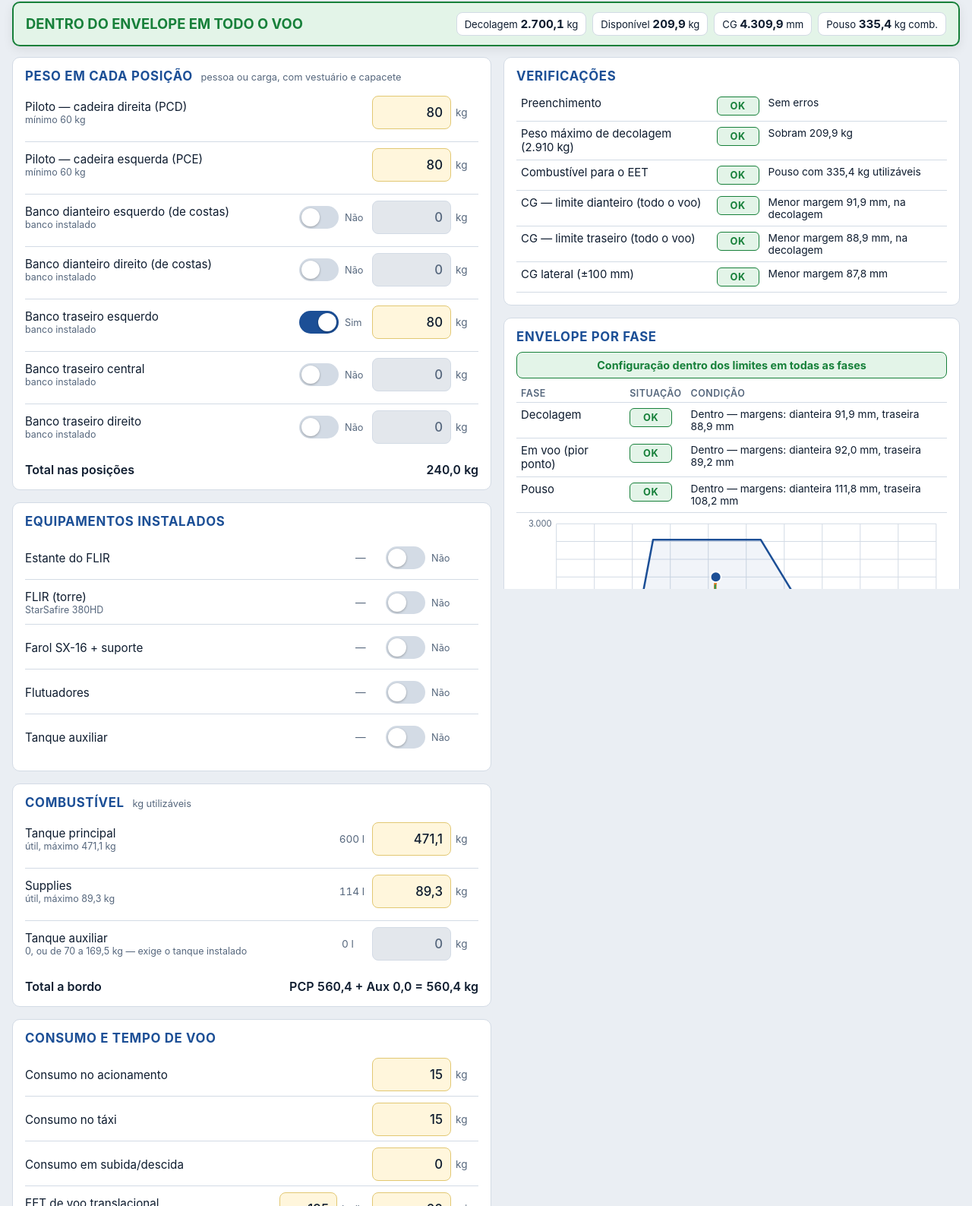
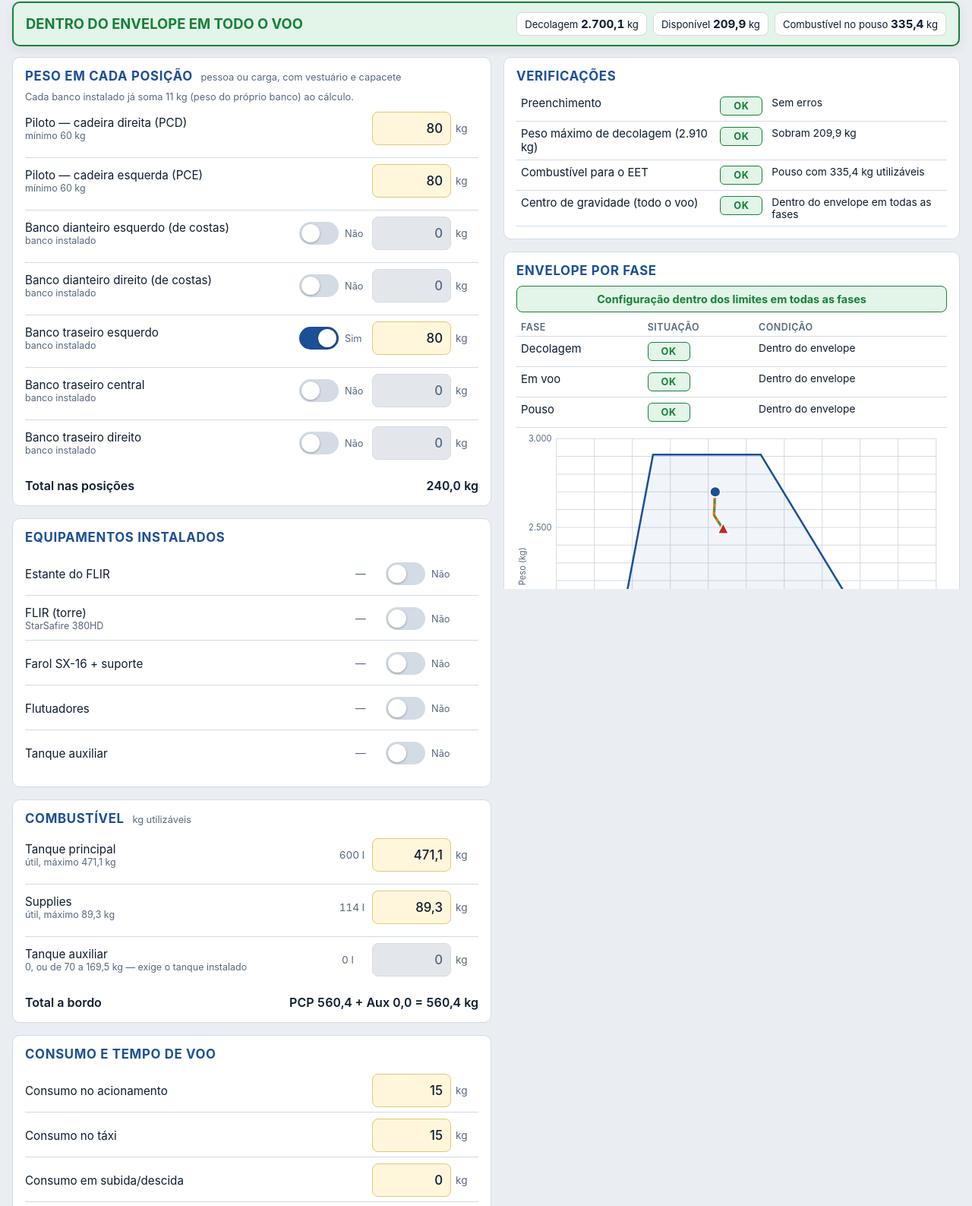
Before and after one commit to JansenFM/pb135, a plain HTML site: page index.html in a window 1280 px wide. Shown: the part 68-1655 px from the top of the page at 76% size. Drawn offline with Linux system fonts and the light colour scheme.

Commit message:
Add files via upload

```diff
--- a/index.html
+++ b/index.html
@@ -150,7 +150,7 @@ footer { color: var(--muted); font-size: .78rem; padding: 0 0 24px; max-width: 8
 <header class="top">
   <div>
     <h1>Peso e Balanceamento — EC 135 T2+</h1>
-    <div class="sub"><span id="anvNote"></span> · <span id="offTag">Preparando uso offline…</span></div>
+    <div class="sub"><span id="anvNote"></span><span id="offTag"></span></div>
   </div>
   <div class="seg" role="group" aria-label="Aeronave">
     <button type="button" id="anv-PR-RFA" data-anv="PR-RFA">PR-RFA</button>
@@ -165,8 +165,7 @@ footer { color: var(--muted); font-size: .78rem; padding: 0 0 24px; max-width: 8
   <div class="chips">
     <span class="chip">Decolagem <b id="cW"></b> kg</span>
     <span class="chip">Disponível <b id="cD"></b> kg</span>
-    <span class="chip">CG <b id="cX"></b> mm</span>
-    <span class="chip">Pouso <b id="cF"></b> kg comb.</span>
+    <span class="chip">Combustível no pouso <b id="cF"></b> kg</span>
   </div>
 </section>
 
@@ -174,6 +173,7 @@ footer { color: var(--muted); font-size: .78rem; padding: 0 0 24px; max-width: 8
   <div class="col inputs">
     <section class="card">
       <h2>Peso em cada posição <small>pessoa ou carga, com vestuário e capacete</small></h2>
+      <p class="note" style="margin:0 0 6px">Cada banco instalado já soma 11 kg (peso do próprio banco) ao cálculo.</p>
       <div class="rows" id="posRows"></div>
       <div class="total"><span>Total nas posições</span><span class="num" id="posTotal"></span></div>
     </section>
@@ -196,17 +196,11 @@ footer { color: var(--muted); font-size: .78rem; padding: 0 0 24px; max-width: 8
 
     <section class="card">
       <h2>Materiais embarcados <small>padrão Ceoar já preenchido</small></h2>
+      <p class="note" style="margin:0 0 6px">Locais: Frente (cabine dos pilotos), Meio, Trás e Bagageiro.</p>
       <div class="mats" id="matRows"></div>
       <div class="total"><span>Total de materiais</span><span class="num" id="matTotal"></span></div>
     </section>
 
-    <section class="card">
-      <details class="cfg">
-        <summary>Configuração técnica</summary>
-        <p>Alterar só com documento de suporte (FLM, FMS ou ficha de pesagem).</p>
-        <div class="rows" id="cfgRows"></div>
-      </details>
-    </section>
   </div>
 
   <div class="col results">
@@ -219,17 +213,18 @@ footer { color: var(--muted); font-size: .78rem; padding: 0 0 24px; max-width: 8
       <h2>Envelope por fase</h2>
       <div class="banner" id="envBanner"></div>
       <table class="t"><thead><tr><th>Fase</th><th>Situação</th><th>Condição</th></tr></thead><tbody id="phases"></tbody></table>
-      <svg class="chart" id="chart" viewBox="0 0 560 400" role="img" aria-label="Envelope longitudinal do CG"></svg>
+      <svg class="chart" id="chart" viewBox="0 0 560 400" role="img" aria-label="Envelope do CG: posição na decolagem e no pouso"></svg>
       <div class="legend">
         <span><i id="lgEnv" style="border-color: var(--accent)"></i>Envelope (FLM Fig. 6-2)</span>
         <span><i style="border-color: var(--traj-a)"></i>CG em voo: auxiliar esvaziado primeiro</span>
         <span><i style="border-color: var(--traj-f); border-top-style: dashed"></i>CG em voo: auxiliar transferido de imediato</span>
       </div>
-      <div class="note">As duas linhas de voo só se separam quando há combustível no auxiliar. Círculo = decolagem; triângulo = pouso.</div>
+      <div class="legend"><span><b style="color:var(--accent);font-size:1.1rem">●</b> Bola = decolagem</span><span><b style="color:var(--bad);font-size:1.1rem">▲</b> Triângulo = pouso</span></div>
+      <div class="note">As duas linhas de voo só se separam quando há combustível no tanque auxiliar.</div>
     </section>
 
     <section class="card">
-      <h2>Números do voo</h2>
+      <h2>Peso e combustível</h2>
       <table class="t"><thead><tr><th></th><th style="text-align:right">Decolagem</th><th style="text-align:right">Pouso</th></tr></thead><tbody id="nums"></tbody></table>
     </section>
 
@@ -247,9 +242,9 @@ footer { color: var(--muted); font-size: .78rem; padding: 0 0 24px; max-width: 8
 </main>
 
 <footer>
-  Cálculo idêntico à planilha "PB_EC135_Ceoar v5" (FLM EC 135 T2+ Seção 6, ficha Helisul PR-RFC de 20/02/2025, FMS 9.2-25 Rev. 2), validado em 472 cenários.
+  Cálculo conforme o FLM EC 135 T2+ (Seção 6) e a ficha de pesagem da aeronave, validado contra a planilha Ceoar em 472 cenários.
   Ferramenta de apoio ao planejamento: a responsabilidade pelo peso e balanceamento é do piloto em comando.
-  Os dados ficam salvos só neste aparelho. Versão offline 1.0 (06/11/2026).
+  Os dados ficam salvos só neste aparelho. Versão 1.1 (06/11/2026).
 </footer>
 
 <div class="toast" id="toast" role="alert"></div>
@@ -279,11 +274,11 @@ const PB = (() => {
     { id: 'aftR', name: 'Banco traseiro direito', x: 4243, y: 408 },
   ];
   const HOLES = [3684, 3709, 3735, 3760, 3786, 3811, 3836, 3862, 3887, 3913, 3938, 3963, 3988, 4014, 4040, 4065, 4090, 4116, 4141, 4167, 4192, 4217, 4243];
-  const LOCS = ['Cabine dos pilotos', 'Frente', 'Meio', 'Trás', 'Bagageiro'];
-  const LOC_X = { 'Frente': 3558, 'Meio': 4320, 'Trás': 4955, 'Bagageiro': 5000 };
+  const LOCS = ['Frente', 'Meio', 'Trás', 'Bagageiro'];   // Frente = cabine dos pilotos (braço do piloto)
+  const LOC_X = { 'Meio': 4320, 'Trás': 4955, 'Bagageiro': 5000 };
   const ITEMS = [['Manuais Airbus', 4.1, 1, 'Meio'], ['Checklists Ceoar', 1.8, 1, 'Frente'], ['Documentos obrigatórios', 1.6, 1, 'Meio'], ['MAPO', 1.2, 1, 'Meio'],
     ['Diário de bordo', 0.5, 1, 'Meio'], ['Material do FLIR', 0.7, 1, 'Trás'], ['iPad reserva', 1.2, 1, 'Meio'], ['Fone antigo', 1.0, 0, ''],
-    ['Fone novo', 0.6, 2, 'Cabine dos pilotos'], ['Sacola de bloqueios', 13.9, 1, 'Bagageiro'], ['Copo coletor', 1.1, 1, 'Bagageiro'],
+    ['Fone novo', 0.6, 2, 'Frente'], ['Sacola de bloqueios', 13.9, 1, 'Bagageiro'], ['Copo coletor', 1.1, 1, 'Bagageiro'],
     ['Bateria portátil', 8.1, 0, ''], ['Para-sol', 1.1, 0, ''], ['Garrafa de lavagem do compressor', 7.4, 0, ''], ['Rodas (par)', 56.0, 0, ''],
     ['EcoFlow (bateria + acessórios)', 9.6, 0, ''], ['Bote salva-vidas RAF1108', 16.6, 0, ''], ['Colete salva-vidas Switlik', 1.8, 0, ''],
     ['Fonte externa', 0, 0, ''], ['Outro 1', 0, 0, ''], ['Outro 2', 0, 0, ''], ['Outro 3', 0, 0, ''], ['Outro 4', 0, 0, ''], ['Outro 5', 0, 0, '']];
@@ -386,7 +381,7 @@ const PB = (() => {
     if (c.prov === 'S') add('Provisões fixas do FLIR', a.prov[0], a.prov[1]);
     LOCS.forEach(L => {
       const m = s.mats.reduce((t, it) => t + (it.loc === L && isNum(it.kg) && isNum(it.qty) ? it.kg * it.qty : 0), 0);
-      if (m) add('Materiais — ' + L, m, L === 'Cabine dos pilotos' ? pilX : LOC_X[L]);
+      if (m) add('Materiais — ' + L, m, L === 'Frente' ? pilX : LOC_X[L]);
     });
     const ZW = items.reduce((t, i) => t + i.m, 0), ZMX = items.reduce((t, i) => t + i.mx, 0), ZMY = items.reduce((t, i) => t + i.my, 0);
 
@@ -438,6 +433,7 @@ const PB = (() => {
       return t.trim();
     };
     ph.D.text = ptext(ph.D, true);
+    ph.V.ffuel = vF.ms; ph.V.afuel = vA.ms;
     ph.V.text = ptext(ph.V, false, ` (com ${Math.round(vF.ms)} kg no principal+supplies)`, ` (com ${Math.round(vA.ms)} kg no principal+supplies)`);
     ph.P.text = ptext(ph.P, false);
     const ENV_OUT = W_DEP > LIM.PMD || MIN_MF < 0 || MIN_MA < 0 || MIN_ML < 0 || MIN_MI < 0;
@@ -473,7 +469,7 @@ const PB = (() => {
     return {
       items, ZW, ZMX, ZMY, AU, TRAP, MS0, BURN, FUEL_ARR, traj, W_DEP, W_ARR, X_DEP: dep.X, Y_DEP: dep.Y, X_ARR_A: arrA.X, X_ARR_F: arrF.X, X_ARR, Y_ARR: arrA.Y,
       LFD: fwdLim(W_DEP), LAD: aftLim(W_DEP), LFA: fwdLim(W_ARR), LAA: aftLim(W_ARR),
-      MIN_MF, MIN_MA, MIN_ML, MIN_MI, WHERE_F: where(pF), WHERE_A: where(pA), ph, ENV_OUT, errs, V, msg, aut, EET_T_MAX, EET_V_MAX,
+      MIN_MF, MIN_MA, MIN_ML, MIN_MI, WHERE_F: where(pF), WHERE_A: where(pA), pF, pA, ph, ENV_OUT, errs, V, msg, aut, EET_T_MAX, EET_V_MAX,
       fuelDep: dep.ax + TRAP + dep.ms, fuelArr: Math.max(FUEL_ARR, 0) + TRAP, flirModel: a.flirModel, anvNote: a.note, eqMass: k => a[k][0],
     };
   }
@@ -485,7 +481,7 @@ if (typeof module !== 'undefined') module.exports = PB;
 </script>
 <script>
 (() => {
-  const KEY = 'pb-ec135-ceoar-v5';
+  const KEY = 'pb-ec135-ceoar-v6';
   const $ = id => document.getElementById(id);
   const f1 = v => (Math.round(v * 10) / 10).toLocaleString('pt-BR', { minimumFractionDigits: 1, maximumFractionDigits: 1 });
   const f0 = v => Math.round(v).toLocaleString('pt-BR');
@@ -496,7 +492,10 @@ if (typeof module !== 'undefined') module.exports = PB;
 
   let S = load();
   function load() {
-    try { const raw = localStorage.getItem(KEY); if (raw) { const o = JSON.parse(raw); if (o && o.seats && o.mats && o.cfg) return o; } } catch (e) {}
+    try {
+      const raw = localStorage.getItem(KEY);
+      if (raw) { const o = JSON.parse(raw); if (o && o.seats && o.mats && o.equip) { o.cfg = PB.defaults().cfg; o.mats.forEach(m => { if (!PB.LOCS.includes(m.loc)) m.loc = m.loc === 'Cabine dos pilotos' ? 'Frente' : ''; }); return o; } }
+    } catch (e) {}
     return PB.defaults();
   }
   function save() { try { localStorage.setItem(KEY, JSON.stringify(S)); } catch (e) {} }
@@ -599,7 +598,7 @@ if (typeof module !== 'undefined') module.exports = PB;
       }, { dec: 0 });
       const cons = numField('in-' + kc, () => S[kc], v => S[kc] = v, v => v < 0 ? 'Informe um consumo maior ou igual a zero.' : '', { dec: 0 });
       cons.style.width = '76px';
-      const r = row(cr, `${nm}<small>em minutos; consumo em kg/h ao lado</small>`, wrap(cons, unit('kg/h')), wrap(nf, unit('min')));
+      const r = row(cr, `${nm}<small>tempo em minutos; consumo médio ao lado</small>`, wrap(nf, unit('min')), wrap(cons, unit('kg/h')));
       addMsg(r, 'hint', 'h-' + k); addMsg(r, 'err', 'e-' + k);
     });
     // materiais
@@ -630,25 +629,6 @@ if (typeof module !== 'undefined') module.exports = PB;
       const e = document.createElement('div'); e.className = 'err'; e.id = 'me-' + i; d.appendChild(e);
       mr.appendChild(d);
     });
-    // configuração técnica
-    const cf = $('cfgRows'); cf.innerHTML = ''; const c = S.cfg;
-    const selRow = (id, label, options, get, set) => {
-      const s = document.createElement('select'); s.id = id; s.innerHTML = options.map(o => `<option ${get() === o ? 'selected' : ''}>${o}</option>`).join('');
-      s.onchange = () => { set(s.value); update(); build(); };
-      row(cf, label, document.createElement('span'), s);
-    };
-    selRow('cfg-assento', 'Modelo do assento dos pilotos<small>FLM Fig. 6-6 (H110 = 2.428 mm)</small>', Object.keys(PB.SEAT_MODEL), () => c.assento, v => c.assento = v);
-    row(cf, 'Provisões fixas do FLIR fora da pesagem', document.createElement('span'), sw('cfg-prov', c.prov === 'S', on => { c.prov = on ? 'S' : 'N'; update(); }, 'Provisões fixas do FLIR fora da pesagem'));
-    row(cf, 'Massa de cada banco de passageiro', document.createElement('span'), wrap(numField('cfg-seatw', () => c.seatW, v => c.seatW = v, v => v < 0 ? 'Valor negativo.' : ''), unit('kg')));
-    row(cf, 'Densidade para conversão em litros', document.createElement('span'), wrap(numField('cfg-dens', () => c.dens, v => c.dens = v, v => v <= 0 ? 'A densidade deve ser maior que zero.' : '', { dec: 3 }), unit('kg/l')));
-    const opw = numField('cfg-opw', () => c.op.w, v => c.op.w = v, v => v < 0 ? 'Valor negativo.' : (v > 0 && c.op.inst !== 'S' ? 'Só é possível informar peso no assento de operador instalado.' : ''));
-    opw.disabled = c.op.inst !== 'S';
-    row(cf, 'Assento de operador do FLIR<small>FLM Fig. 6-13 a 6-15</small>', sw('cfg-opi', c.op.inst === 'S', on => { c.op.inst = on ? 'S' : 'N'; if (!on) c.op.w = 0; update(); build(); }, 'Assento de operador instalado'), wrap(opw, unit('kg')));
-    if (c.op.inst === 'S') {
-      selRow('cfg-lado', 'Lado do assento de operador', ['LH', 'RH'], () => c.op.lado, v => c.op.lado = v);
-      row(cf, 'Furo do trilho (19 a 41)', document.createElement('span'), numField('cfg-furo', () => c.op.furo, v => c.op.furo = v, v => (Number.isInteger(v) && v >= 19 && v <= 41) ? '' : 'Furo: número inteiro de 19 a 41.', { dec: 0 }));
-      row(cf, 'Massa do assento de operador<small>provisória — confirmar</small>', document.createElement('span'), wrap(numField('cfg-opsw', () => c.op.seatW, v => c.op.seatW = v, v => v < 0 ? 'Valor negativo.' : ''), unit('kg')));
-    }
     update();
   }
 
@@ -658,10 +638,21 @@ if (typeof module !== 'undefined') module.exports = PB;
     const r = PB.compute(S);
     save();
     document.querySelectorAll('.seg button').forEach(b => b.setAttribute('aria-pressed', String(b.dataset.anv === S.anv)));
-    $('anvNote').textContent = `${S.anv} — ${r.anvNote}`;
+    $('anvNote').textContent = S.anv === 'PR-RFA' ? 'PR-RFA: dados herdados da planilha original, ainda não conferidos com a ficha de pesagem. ' : '';
     // veredito
-    const v = $('verdict'); v.classList.toggle('bad', r.V !== 'OK'); $('vmsg').textContent = r.msg;
-    $('cW').textContent = f1(r.W_DEP); $('cD').textContent = f1(L.PMD - r.W_DEP); $('cX').textContent = f1(r.X_DEP); $('cF').textContent = f1(r.FUEL_ARR);
+    const where = p => p.fr === 0 ? 'na decolagem' : p.fr === 1 ? 'no pouso' : `em voo, com cerca de ${f0(p.ms)} kg de combustível`;
+    const vm = {
+      ERRO: r.errs.length ? `NÃO CALCULADO — corrija: ${r.errs[0][1]}` : '',
+      PMD: `NÃO DECOLAR — peso acima do máximo de decolagem (excesso de ${f1(r.W_DEP - L.PMD)} kg)`,
+      COMB: `NÃO DECOLAR — combustível insuficiente para o EET (faltam ${f1(-r.FUEL_ARR)} kg)`,
+      FRENTE: `NÃO DECOLAR — CG à frente do limite ${where(r.pF)}`,
+      ATRAS: `NÃO DECOLAR — CG atrás do limite ${where(r.pA)}`,
+      LATERAL: 'NÃO DECOLAR — CG lateral fora do limite',
+      INFERIOR: 'NÃO DECOLAR — fora do envelope (abaixo do limite inferior)',
+      OK: 'DENTRO DO ENVELOPE EM TODO O VOO',
+    }[r.V];
+    const v = $('verdict'); v.classList.toggle('bad', r.V !== 'OK'); $('vmsg').textContent = vm;
+    $('cW').textContent = f1(r.W_DEP); $('cD').textContent = f1(L.PMD - r.W_DEP); $('cF').textContent = f1(r.FUEL_ARR);
     // erros nos campos
     document.querySelectorAll('.err').forEach(e => e.textContent = '');
     const pos = { 'Piloto — cadeira direita (PCD)': 'e-pcd', 'Piloto — cadeira esquerda (PCE)': 'e-pce', 'Tanque principal': 'e-main', 'Supplies': 'e-sup', 'Tanque auxiliar': 'e-aux' };
@@ -688,19 +679,27 @@ if (typeof module !== 'undefined') module.exports = PB;
       ['Preenchimento', r.errs.length === 0, r.errs.length === 0 ? 'Sem erros' : `${r.errs.length} erro(s) — veja os campos em vermelho`, 'ERRO'],
       ['Peso máximo de decolagem (2.910 kg)', r.W_DEP <= L.PMD, r.W_DEP <= L.PMD ? `Sobram ${f1(L.PMD - r.W_DEP)} kg` : `Excesso de ${f1(r.W_DEP - L.PMD)} kg`],
       ['Combustível para o EET', r.FUEL_ARR >= 0, r.FUEL_ARR >= 0 ? `Pouso com ${f1(r.FUEL_ARR)} kg utilizáveis` : `Faltam ${f1(-r.FUEL_ARR)} kg`],
-      ['CG — limite dianteiro (todo o voo)', r.MIN_MF >= 0, `Menor margem ${f1(r.MIN_MF)} mm, ${r.WHERE_F}`],
-      ['CG — limite traseiro (todo o voo)', r.MIN_MA >= 0, `Menor margem ${f1(r.MIN_MA)} mm, ${r.WHERE_A}`],
-      ['CG lateral (±100 mm)', r.MIN_ML >= 0, `Menor margem ${f1(r.MIN_ML)} mm`],
+      ['Centro de gravidade (todo o voo)', !(r.MIN_MF < 0 || r.MIN_MA < 0 || r.MIN_ML < 0 || r.MIN_MI < 0),
+        (r.MIN_MF < 0 || r.MIN_MA < 0 || r.MIN_ML < 0 || r.MIN_MI < 0) ? 'Fora do envelope — veja as fases abaixo' : 'Dentro do envelope em todas as fases'],
     ];
     $('checks').innerHTML = ck.map(([t, ok, d, bad]) => `<tr><td>${t}</td><td><span class="pill ${ok ? '' : 'bad'}">${ok ? 'OK' : (bad || 'FORA')}</span></td><td class="cond ${ok ? '' : 'bad'}">${esc(d)}</td></tr>`).join('');
     // fases
     const b = $('envBanner'); b.classList.toggle('bad', r.ENV_OUT);
     b.textContent = r.ENV_OUT ? 'ENVELOPE EM VERMELHO: CONFIGURAÇÃO FORA DOS LIMITES' : 'Configuração dentro dos limites em todas as fases';
-    $('phases').innerHTML = [['Decolagem', r.ph.D], ['Em voo (pior ponto)', r.ph.V], ['Pouso', r.ph.P]]
-      .map(([t, p]) => `<tr><td>${t}</td><td><span class="pill ${p.out ? 'bad' : ''}">${p.out ? 'FORA' : 'OK'}</span></td><td class="cond ${p.out ? 'bad' : ''}">${esc(p.text)}</td></tr>`).join('');
+    const sum = (p, fase) => {
+      if (!p.out) return 'Dentro do envelope';
+      const c = [];
+      if (fase === 'D' && r.W_DEP > L.PMD) c.push(`peso acima do máximo (excesso de ${f1(r.W_DEP - L.PMD)} kg)`);
+      if (p.mf < 0) c.push('CG à frente do limite' + (fase === 'V' ? ` (pior ponto com cerca de ${f0(p.ffuel)} kg de combustível)` : ''));
+      if (p.ma < 0) c.push('CG atrás do limite' + (fase === 'V' ? ` (pior ponto com cerca de ${f0(p.afuel)} kg de combustível)` : ''));
+      if (p.ml < 0) c.push('CG lateral fora do limite');
+      if (p.mi < 0) c.push('abaixo do limite inferior');
+      const t = c.join('; '); return 'Fora: ' + t;
+    };
+    $('phases').innerHTML = [['Decolagem', r.ph.D, 'D'], ['Em voo', r.ph.V, 'V'], ['Pouso', r.ph.P, 'P']]
+      .map(([t, p, k]) => `<tr><td>${t}</td><td><span class="pill ${p.out ? 'bad' : ''}">${p.out ? 'FORA' : 'OK'}</span></td><td class="cond ${p.out ? 'bad' : ''}">${esc(sum(p, k))}</td></tr>`).join('');
     // números
-    const nums = [['Peso (kg)', r.W_DEP, r.W_ARR], ['CG longitudinal (mm)', r.X_DEP, r.X_ARR], ['Limite dianteiro (mm)', r.LFD, r.LFA], ['Limite traseiro (mm)', r.LAD, r.LAA],
-      ['CG lateral (mm, + = direita)', r.Y_DEP, r.Y_ARR], ['Combustível a bordo (kg)', r.fuelDep, r.fuelArr]];
+    const nums = [['Peso (kg)', r.W_DEP, r.W_ARR], ['Combustível a bordo (kg)', r.fuelDep, r.fuelArr]];
     $('nums').innerHTML = nums.map(([t, a, c]) => `<tr><td>${t}</td><td class="v">${f1(a)}</td><td class="v">${f1(c)}</td></tr>`).join('') +
       `<tr><td><b>Disponibilidade até o PMD (kg)</b></td><td class="v">${f1(L.PMD - r.W_DEP)}</td><td></td></tr>`;
     // autonomia
@@ -724,9 +723,9 @@ if (typeof module !== 'undefined') module.exports = PB;
     const css = getComputedStyle(document.documentElement);
     const col = n => css.getPropertyValue(n).trim();
     let g = '';
-    for (let x = x0; x <= x1; x += 50) g += `<line class="grid" x1="${sx(x)}" x2="${sx(x)}" y1="${sy(y0)}" y2="${sy(y1)}"/>` + (x % 100 === 0 ? `<text x="${sx(x)}" y="${H - m.b + 16}" text-anchor="middle">${x.toLocaleString('pt-BR')}</text>` : '');
+    for (let x = x0; x <= x1; x += 50) g += `<line class="grid" x1="${sx(x)}" x2="${sx(x)}" y1="${sy(y0)}" y2="${sy(y1)}"/>` + '';
     for (let y = y0; y <= y1; y += 100) g += `<line class="grid" x1="${sx(x0)}" x2="${sx(x1)}" y1="${sy(y)}" y2="${sy(y)}"/>` + (y % 250 === 0 ? `<text x="${m.l - 6}" y="${sy(y) + 4}" text-anchor="end">${y.toLocaleString('pt-BR')}</text>` : '');
-    g += `<text x="${(W + m.l) / 2}" y="${H - 6}" text-anchor="middle">CG longitudinal (mm)</text><text transform="translate(12 ${(H - m.b) / 2}) rotate(-90)" text-anchor="middle">Peso (kg)</text>`;
+    g += `<text x="${m.l + 4}" y="${H - 14}" text-anchor="start">◀ CG mais à frente</text><text x="${W - m.r - 4}" y="${H - 14}" text-anchor="end">CG mais atrás ▶</text><text transform="translate(12 ${(H - m.b) / 2}) rotate(-90)" text-anchor="middle">Peso (kg)</text>`;
     const envCol = r.ENV_OUT ? col('--bad') : col('--accent');
     const poly = PB.POLY.map(([x, y]) => `${sx(x)},${sy(y)}`).join(' ');
     g += `<polygon points="${poly}" fill="${envCol}" fill-opacity="${r.ENV_OUT ? 0.10 : 0.06}" stroke="${envCol}" stroke-width="${r.ENV_OUT ? 4 : 2.5}" stroke-linejoin="round"/>`;
@@ -734,8 +733,8 @@ if (typeof module !== 'undefined') module.exports = PB;
     g += `<polyline points="${path(r.traj.A)}" fill="none" stroke="${col('--traj-a')}" stroke-width="3.5" stroke-linecap="round"/>`;
     g += `<polyline points="${path(r.traj.F)}" fill="none" stroke="${col('--traj-f')}" stroke-width="2" stroke-dasharray="6 4"/>`;
     const dx = sx(r.X_DEP), dy = sy(r.W_DEP), ax = sx(r.X_ARR), ay = sy(r.W_ARR);
-    g += `<circle cx="${dx}" cy="${dy}" r="7" fill="${col('--accent')}" stroke="${col('--surface')}" stroke-width="2"><title>Decolagem: ${f1(r.W_DEP)} kg, ${f1(r.X_DEP)} mm</title></circle>`;
-    g += `<polygon points="${ax},${ay - 8} ${ax - 7},${ay + 6} ${ax + 7},${ay + 6}" fill="${col('--bad')}" stroke="${col('--surface')}" stroke-width="1.5"><title>Pouso: ${f1(r.W_ARR)} kg, ${f1(r.X_ARR)} mm</title></polygon>`;
+    g += `<circle cx="${dx}" cy="${dy}" r="7" fill="${col('--accent')}" stroke="${col('--surface')}" stroke-width="2"><title>Decolagem: ${f1(r.W_DEP)} kg</title></circle>`;
+    g += `<polygon points="${ax},${ay - 8} ${ax - 7},${ay + 6} ${ax + 7},${ay + 6}" fill="${col('--bad')}" stroke="${col('--surface')}" stroke-width="1.5"><title>Pouso: ${f1(r.W_ARR)} kg</title></polygon>`;
     $('chart').innerHTML = g;
     $('lgEnv').style.borderColor = envCol;
   }
@@ -747,10 +746,8 @@ if (typeof module !== 'undefined') module.exports = PB;
 })();
 </script>
 <script>
-if ('serviceWorker' in navigator) {
-  window.addEventListener('load', () => navigator.serviceWorker.register('sw.js').then(reg => {
-    const tag = document.getElementById('offTag'); if (tag) tag.textContent = 'Disponível offline';
-  }).catch(() => {}));
+if ('serviceWorker' in navigator && (location.protocol === 'https:' || location.hostname === 'localhost') && !/claude\.ai|claudeusercontent/.test(location.hostname)) {
+  window.addEventListener('load', () => navigator.serviceWorker.register('sw.js').then(() => { const t = document.getElementById('offTag'); if (t) t.textContent = 'Disponível offline'; }).catch(() => {}));
 }
 </script>
 </body>
--- a/sw.js
+++ b/sw.js
@@ -1,5 +1,5 @@
 /* Service worker: guarda o app no aparelho para uso sem internet */
-const CACHE = 'pb-ec135-v1.0-2026-11-06';
+const CACHE = 'pb-ec135-v1.1-2026-11-06';
 const FILES = ['./', './index.html', './manifest.webmanifest', './icon-192.png', './icon-512.png', './apple-touch-icon.png'];
 self.addEventListener('install', e => { e.waitUntil(caches.open(CACHE).then(c => c.addAll(FILES)).then(() => self.skipWaiting())); });
 self.addEventListener('activate', e => { e.waitUntil(caches.keys().then(ks => Promise.all(ks.filter(k => k !== CACHE).map(k => caches.delete(k)))).then(() => self.clients.claim())); });
```
